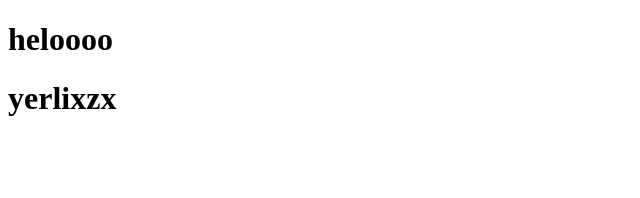
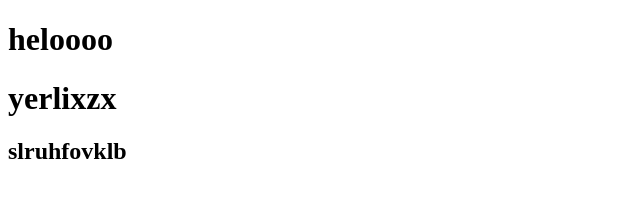
Before and after one commit to yeliznurkilic/YMGders4, a plain HTML site: page index.html in a window 1280 px wide. Shown: the whole page, without its empty margins (0-640 px from the left). Drawn offline with Linux system fonts and the light colour scheme.

Commit message:
3.commit

```diff
--- a/index.html
+++ b/index.html
@@ -8,5 +8,6 @@
 <body>
     <h1>heloooo</h1>
     <h1>yerlixzx</h1>
+    <h2>slruhfovklb</h2>
 </body>
 </html>
```
